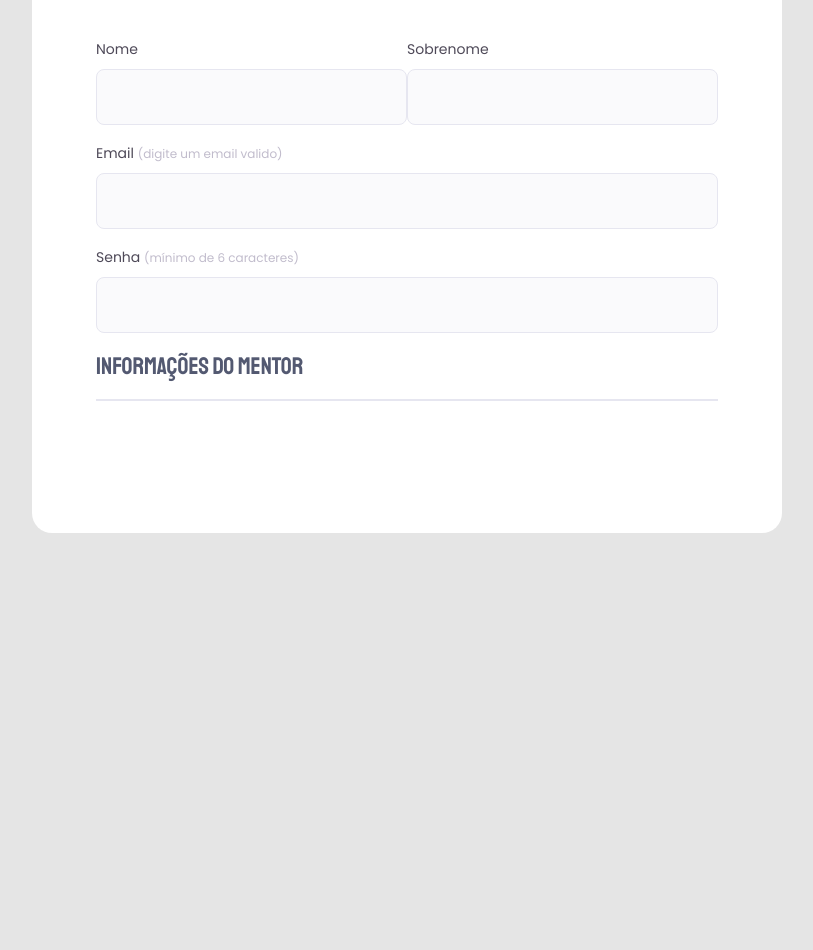
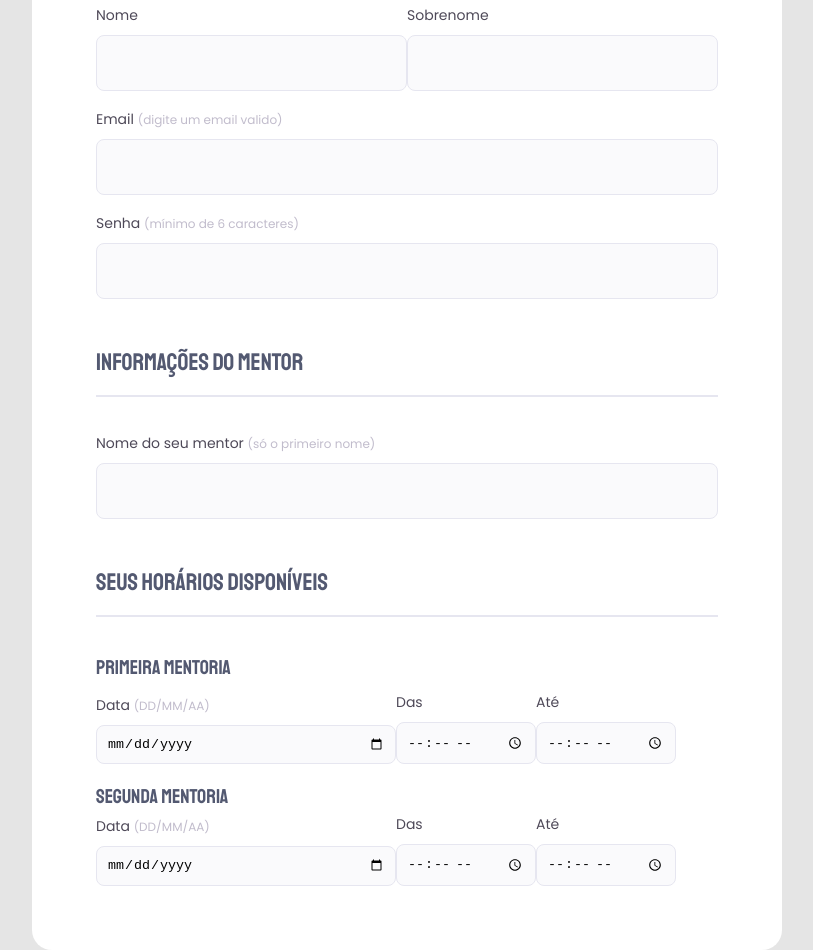
Before and after one commit to breno-facanha/projeto-explorer-005, a plain HTML site: page index.html in a window 1280 px wide. Shown: the part 469-1419 px from the top of the page, without its empty margins (233-1046 px from the left). Before the commit the page ends 1002 px from the top, so only its background shows below. Drawn offline with Linux system fonts and the light colour scheme.

Commit message:
Finalizando horários disponíveis
Só falta alinhar o das , até

```diff
--- a/index.html
+++ b/index.html
@@ -52,7 +52,7 @@
 
             <div class="form-geral">
                 <label for="info-senha">Senha <span>(mínimo de 6 caracteres)</span></label>
-                <input
+                <input class="input-senha"
                     type="password"
                     minlength="6"
                     id="info-senha"
@@ -61,6 +61,68 @@
 
             <legend>INFORMAÇÕES DO MENTOR</legend>
             <div class="linha"></div>
+
+            <div class="form-geral">
+                <label for="info-nome-mentor">Nome do seu mentor <span>(só o primeiro nome)</span></label>
+                <input class="input-nome-mentor" type="text" id="info-nome-mentor">
+            </div>
+
+
+            <legend>Seus horários disponíveis</legend>
+            <div class="linha"></div>
+
+            <div class="horarios-dsponiveis">
+
+
+                <div class="primeira-mentoria">
+                    <p>
+                        PRIMEIRA MENTORIA
+                    </p>
+                    <label for="primeira-data"> Data <span>(DD/MM/AA)</span></label>
+                    <input type="date" id="primeira-data">
+                </div>
+
+                <div class="horarios-teste">
+
+                    <div class="horario-das">
+                        <label for="primeira-das">Das</label>
+                        <input type="time" id="primeira-das" >
+                    </div>
+
+                    <div class="horario-ate">
+                        <label for="primeira-ate">Até</label>
+                        <input type="time" id="primeira-ate">
+                    </div>
+
+             </div>
+
+            </div>
+
+            <div class="horarios-dsponiveis-2">
+
+
+                <div class="primeira-mentoria">
+                    <p>
+                        SEGUNDA MENTORIA
+                    </p>
+                    <label for="segunda-data"> Data <span>(DD/MM/AA)</span></label>
+                    <input type="date" id="segunda-data">
+                </div>
+
+                <div class="horarios-teste">
+
+                    <div class="horario-das">
+                        <label for="segunda-das">Das</label>
+                        <input type="time" id="segunda-das" >
+                    </div>
+
+                    <div class="horario-ate">
+                        <label for="segunda-ate">Até</label>
+                        <input type="time" id="segunda-ate">
+                    </div>
+                </div>
+
+            </div>
 
         </div>
 
--- a/style.css
+++ b/style.css
@@ -6,12 +6,6 @@
 
 body{
     background-color: #E5E5E5;
-
-
-}
-
-.page{
-    width: ;
 }
 
 header{
@@ -28,10 +22,6 @@ header{
 
 header div{
     width: 750px;
-    position: relative;
-
-
-
 }
 
 header h1{
@@ -69,12 +59,13 @@ legend{
     font-size: 24px;
     line-height: 34px;
     color: #535971;
+    text-transform: uppercase;
 }
 
 .linha{
     border: 1px solid #E6E6F0;
     margin-top: 16px;
-    margin-bottom: 68px;
+    margin-bottom: 34px;
 }
 
 .formulario-caixa{
@@ -119,3 +110,93 @@ legend{
     line-height: 20px;
     color: #C1BCCC;
 }
+
+.input-senha, .input-nome-mentor{
+    margin-bottom: 30px;
+}
+
+.horarios-dsponiveis, .horarios-dsponiveis-2{
+    display: flex;
+}
+
+.primeira-mentoria{
+    display: flex;
+    flex-direction: column;
+}
+
+.horario-das{
+    display: flex;
+    flex-direction: column;
+}
+
+.primeira-mentoria p{
+    font-family: 'Staatliches', cursive;
+    font-size: 20px;
+    line-height: 34px;
+    color: #535971;
+    text-transform: uppercase;
+}
+
+.horarios-dsponiveis label, .horarios-dsponiveis-2 {
+    margin-top: 8px;
+    font-family: 'Poppins', sans-serif;
+    font-size: 14px;
+    line-height: 24px;
+    color: #4E4958;
+}
+
+.horarios-teste{
+    display: flex;
+    flex-direction: row;
+    align-items: flex-end;
+}
+
+.primeira-mentoria span{
+    font-size: 12px;
+    line-height: 20px;
+    color: #C1BCCC;
+}
+
+.primeira-mentoria input{
+    margin-top: 8px;
+    width: 300px;
+    border-radius: 8px;
+    border: 1px solid #E6E6F0;
+    background-color:  #FAFAFC;
+    padding: 10px;
+}
+
+.horario-das{
+    display: flex;
+    flex-direction: column;
+}
+
+
+.horario-das input{
+    margin-top: 8px;
+    width: 140px;
+    border-radius: 8px;
+    border: 1px solid #E6E6F0;
+    background-color:  #FAFAFC;
+    padding: 10px;
+}
+
+
+
+.horario-ate{
+    display: flex;
+    flex-direction: column;
+}
+
+.horario-ate input{
+    margin-top: 8px;
+    width: 140px;
+    border-radius: 8px;
+    border: 1px solid #E6E6F0;
+    background-color:  #FAFAFC;
+    padding: 10px;
+}
+
+.horarios-dsponiveis-2{
+    margin-top: 16px;
+}
```
